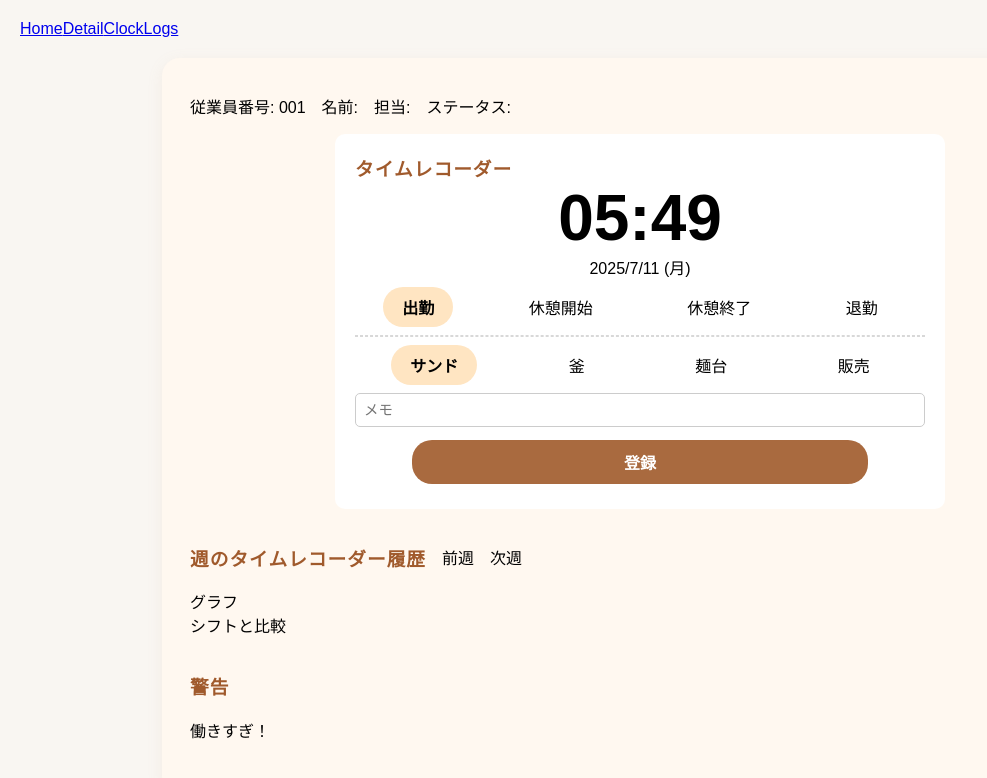
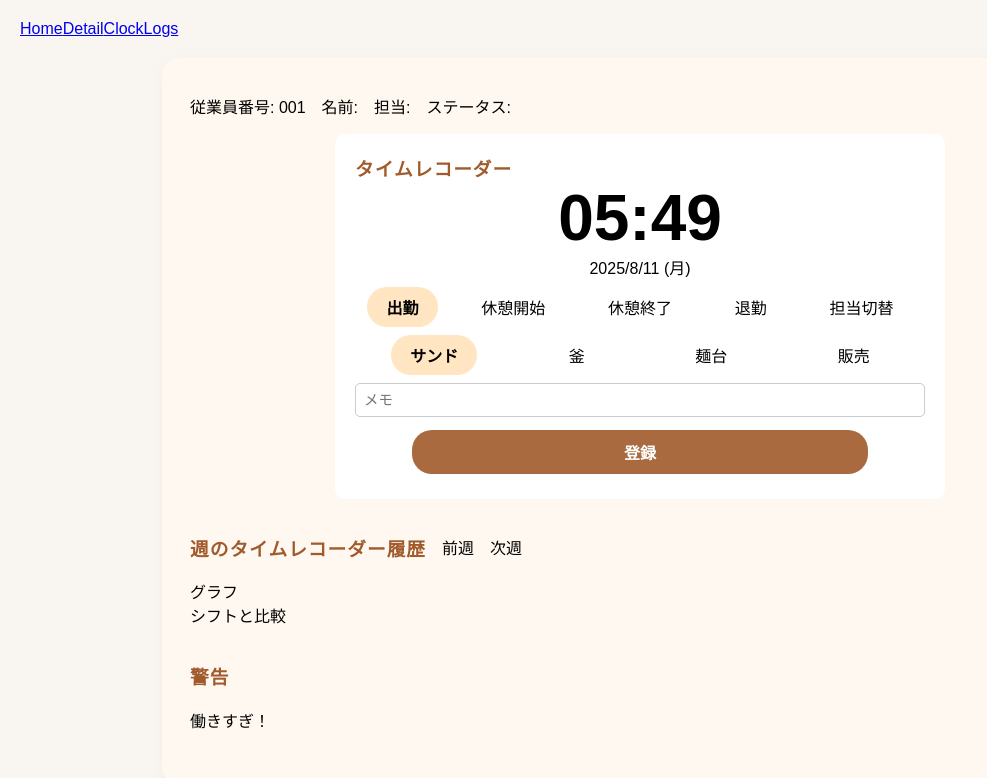
Before and after one commit to megumi-seki/brush-up-challenge, a React (Vite) app: page /detail/001/2025-08-11/0 in a window 1280 px wide. Shown: the top 778 px of the page, without its empty margins (0-987 px from the left). Built offline with nearby package versions, Linux system fonts and the light colour scheme.

Commit message:
functionate time recorder

```diff
--- /dev/null
+++ b/src/components/RadioGroup.tsx
@@ -0,0 +1,37 @@
+type Option = { value: string; label: string };
+
+type RadioGroupProps = {
+  name: string;
+  options: Option[];
+  selectedValue: string;
+  onChange: (selectedValue: string) => void;
+};
+
+const RadioGroup = ({
+  name,
+  options,
+  selectedValue,
+  onChange,
+}: RadioGroupProps) => (
+  <div className="flex justify-around">
+    {options.map((option) => (
+      <label
+        key={option.value}
+        className={`radio-label${
+          selectedValue === option.value ? " selected" : ""
+        }`}
+      >
+        <input
+          type="radio"
+          name={name}
+          value={option.value}
+          checked={selectedValue === option.value}
+          onChange={() => onChange(option.value)}
+        />
+        {option.label}
+      </label>
+    ))}
+  </div>
+);
+
+export default RadioGroup;
--- /dev/null
+++ b/src/components/TimeRecorderForm.tsx
@@ -0,0 +1,115 @@
+import { useEffect, useRef, useState } from "react";
+import formatTime from "../hooks/formatTime";
+import formatDate from "../hooks/formatDate";
+import RadioGroup from "./RadioGroup";
+
+type Props = {
+  empId: string | undefined;
+};
+
+type timeRecorderType = {
+  emp_id: string;
+  target_datetime: string;
+  target_role: string;
+  target_type: string;
+  note?: string;
+};
+
+const typeOptions = [
+  { value: "clock_in", label: "出勤" },
+  { value: "break_begin", label: "休憩開始" },
+  { value: "break_end", label: "休憩終了" },
+  { value: "clock_out", label: "退勤" },
+  { value: "role_change", label: "担当切替" },
+];
+
+const roleOptions = [
+  { value: "sandwitch", label: "サンド" },
+  { value: "bake", label: "釜" },
+  { value: "make", label: "麺台" },
+  { value: "sell", label: "販売" },
+];
+
+const TimeRecorderForm = ({ empId }: Props) => {
+  const [selectedType, setSelectedType] = useState("clock_in");
+  const [selectedRole, setSelectedRole] = useState("sandwitch");
+  const [note, setNote] = useState("");
+  const [now, setNow] = useState(new Date());
+  const prevMinuteRef = useRef(now.getMinutes());
+
+  // 分単位で時刻を更新
+  useEffect(() => {
+    const timer = setInterval(() => {
+      const current = new Date();
+      if (current.getMinutes() !== prevMinuteRef.current) {
+        setNow(current);
+        prevMinuteRef.current = current.getMinutes();
+      }
+    }, 1000);
+
+    return () => clearInterval(timer);
+  }, []);
+
+  const handleSubmit = (e: React.FormEvent) => {
+    e.preventDefault();
+
+    if (!empId) return;
+
+    const newRecord: timeRecorderType = {
+      emp_id: empId,
+      target_datetime: now.toISOString(),
+      target_role: selectedRole,
+      target_type: selectedType,
+      note: note.trim(),
+    };
+
+    const key = `${empId}_time_records`;
+    const storedData = localStorage.getItem(key);
+    console.log("storedData", storedData);
+    const records: timeRecorderType[] = storedData
+      ? JSON.parse(storedData)
+      : [];
+    records.push(newRecord);
+    localStorage.setItem(key, JSON.stringify(records));
+    setNote("");
+  };
+
+  return (
+    <form action="" className="flex-col gap-small" onSubmit={handleSubmit}>
+      <div className="flex-col align-center">
+        <span className="time-big">{formatTime(now)}</span>
+        <span>{formatDate(now)}</span>
+      </div>
+      <RadioGroup
+        name="target_type"
+        options={typeOptions}
+        selectedValue={selectedType}
+        onChange={setSelectedType}
+      />
+      <RadioGroup
+        name="target_role"
+        options={roleOptions}
+        selectedValue={selectedRole}
+        onChange={setSelectedRole}
+      />
+      <div className="note-frame">
+        <label htmlFor="note" className="hidden">
+          メモ
+        </label>
+        <input
+          type="text"
+          id="note"
+          placeholder="メモ"
+          className="note-input"
+          value={note}
+          onChange={(e) => setNote(e.target.value)}
+        />
+      </div>
+      <button className="btn-frame submit-btn" type="submit">
+        登録
+      </button>
+    </form>
+  );
+};
+
+export default TimeRecorderForm;
--- /dev/null
+++ b/src/hooks/formatDate.tsx
@@ -0,0 +1,8 @@
+const formatDate = (date: Date) =>
+  `${date.getFullYear().toString()}/${(date.getMonth() + 1).toString()}/${date
+    .getDate()
+    .toString()} (${
+    ["日", "月", "火", "水", "木", "金", "土"][date.getDay()]
+  })`;
+
+export default formatDate;
--- /dev/null
+++ b/src/hooks/formatTime.tsx
@@ -0,0 +1,7 @@
+const formatTime = (date: Date) =>
+  `${date.getHours().toString().padStart(2, "0")}:${date
+    .getMinutes()
+    .toString()
+    .padStart(2, "0")}`;
+
+export default formatTime;
--- a/src/pages/Detail.tsx
+++ b/src/pages/Detail.tsx
@@ -1,5 +1,15 @@
-import { useEffect, useRef, useState } from "react";
+import { useEffect, useState } from "react";
 import { useParams } from "react-router-dom";
+import TimeRecorderForm from "../components/TimeRecorderForm";
+
+//TODO time recorderを機能させる
+// 1: 登録種別の項目追加（担当切替）✓
+// 2: 登録種別の条件分岐
+// 3: 個人情報による担当の条件分岐（担当１つだけなら担当表示しない）
+// 4: 登録種別による担当の条件分岐（休憩開始、退勤のときは表示しない）
+// 5: 登録種別による表示切替（出勤→〇〇として業務開始する、
+// 休憩終了→〇〇として業務再開する、担当切替→〇〇から〇〇に業務担当を切り替える）
+// 6:submitでlocalStorageに保存できるようにする ✓
 
 type Employee = {
   id: string;
@@ -9,11 +19,7 @@ type Employee = {
 
 const Detail = () => {
   const { empId, weekStart, compare } = useParams();
-  const [now, setNow] = useState(new Date());
-  const prevMinuteRef = useRef(now.getMinutes());
   const [employeee, setEmployee] = useState<Employee | null>(null);
-  const [selectedType, setSelectedType] = useState("clock_in");
-  const [selectedRole, setSelectedRole] = useState("sandwitch");
 
   // ページのURLが変わったときに従業員データを更新
   useEffect(() => {
@@ -25,32 +31,6 @@ const Detail = () => {
     }
   }, [empId]);
 
-  // 分単位で時刻を更新
-  useEffect(() => {
-    const timer = setInterval(() => {
-      const current = new Date();
-      if (current.getMinutes() !== prevMinuteRef.current) {
-        setNow(current);
-        prevMinuteRef.current = current.getMinutes();
-      }
-    }, 1000);
-
-    return () => clearInterval(timer);
-  }, []);
-
-  const formatTime = (date: Date) =>
-    `${date.getHours().toString().padStart(2, "0")}:${date
-      .getMinutes()
-      .toString()
-      .padStart(2, "0")}`;
-
-  const formatDate = (date: Date) =>
-    `${date.getFullYear().toString()}/${date.getMonth().toString()}/${date
-      .getDate()
-      .toString()} (${
-      ["日", "月", "火", "水", "木", "金", "土"][date.getDay()]
-    })`;
-
   const pageContent = (
     <div className="container">
       <div className="flex gap-medium">
@@ -61,82 +41,7 @@ const Detail = () => {
       </div>
       <div className="time-recorder">
         <h3 className="my-none">タイムレコーダー</h3>
-        <form action="" className="flex-col gap-small">
-          <label htmlFor="target_date" className="hidden">
-            登録日時
-          </label>
-          <input
-            type="date"
-            id="target_date"
-            className="hidden"
-            value={now.toISOString().split("T")[0]}
-          />
-          <div className="flex-col align-center">
-            <span className="time-big">{formatTime(now)}</span>
-            <span>{formatDate(now)}</span>
-          </div>
-          <div className="flex justify-around">
-            {[
-              { value: "clock_in", label: "出勤" },
-              { value: "break_begin", label: "休憩開始" },
-              { value: "break_end", label: "休憩終了" },
-              { value: "clock_out", label: "退勤" },
-            ].map((item) => (
-              <label
-                key={item.value}
-                className={`radio-label${
-                  selectedType === item.value ? " selected" : ""
-                }`}
-              >
-                <input
-                  type="radio"
-                  name="target_type"
-                  value={item.value}
-                  checked={selectedType === item.value}
-                  onChange={() => setSelectedType(item.value)}
-                />
-                {item.label}
-              </label>
-            ))}
-          </div>
-          <div className="border"></div>
-          <div className="flex justify-around">
-            {[
-              { value: "sandwitch", label: "サンド" },
-              { value: "bake", label: "釜" },
-              { value: "make", label: "麺台" },
-              { value: "sell", label: "販売" },
-            ].map((item) => (
-              <label
-                key={item.value}
-                className={`radio-label${
-                  selectedRole === item.value ? " selected" : ""
-                }`}
-              >
-                <input
-                  type="radio"
-                  name="target_type"
-                  value={item.value}
-                  checked={selectedRole === item.value}
-                  onChange={() => setSelectedRole(item.value)}
-                />
-                {item.label}
-              </label>
-            ))}
-          </div>
-          <div className="note-frame">
-            <label htmlFor="note" className="hidden">
-              メモ
-            </label>
-            <input
-              type="text"
-              id="note"
-              placeholder="メモ"
-              className="note-input"
-            />
-          </div>
-          <button className="btn-frame submit-btn">登録</button>
-        </form>
+        <TimeRecorderForm empId={empId} />
       </div>
       <div>
         <div className="flex gap-medium align-center">
```
